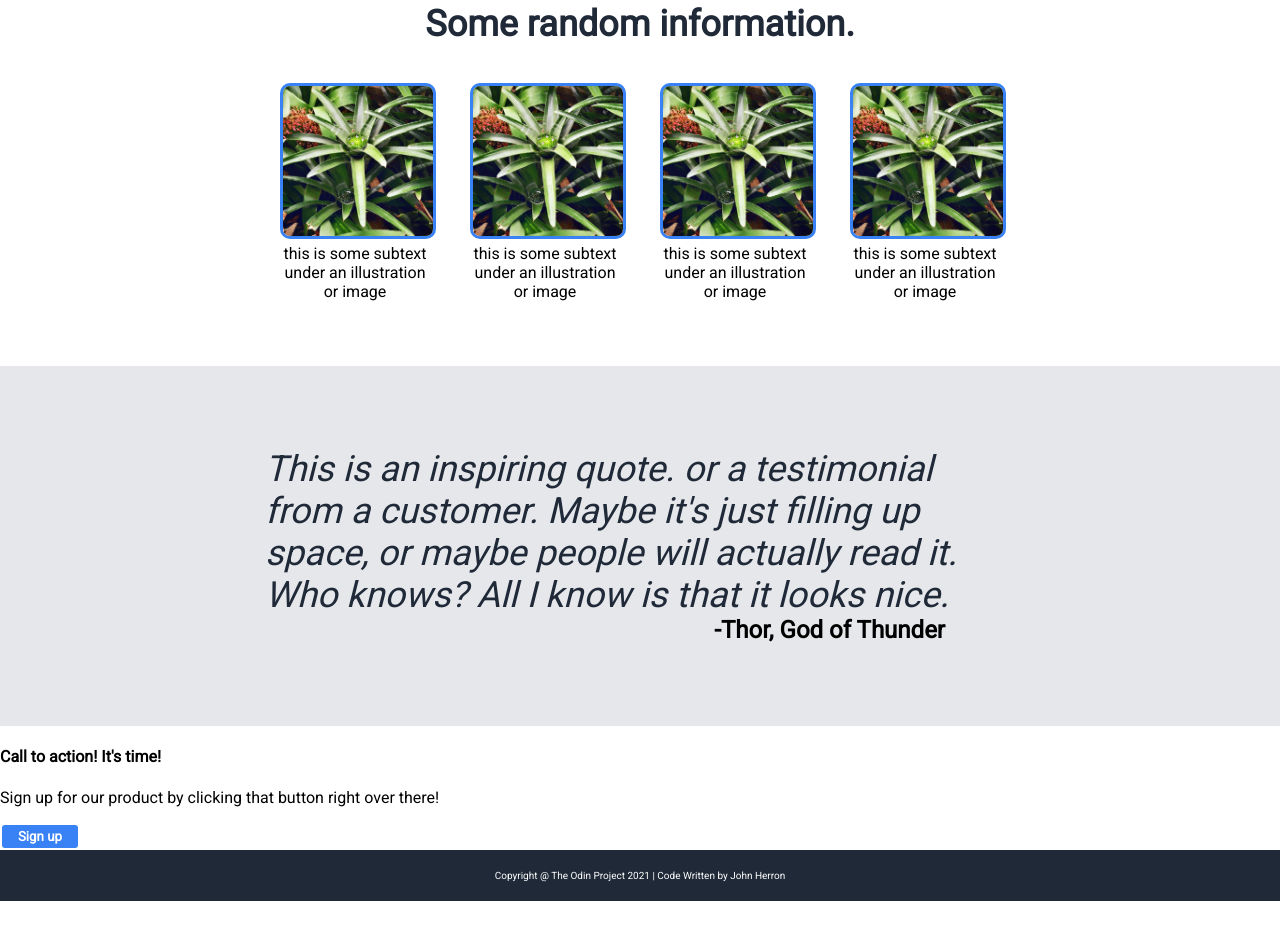
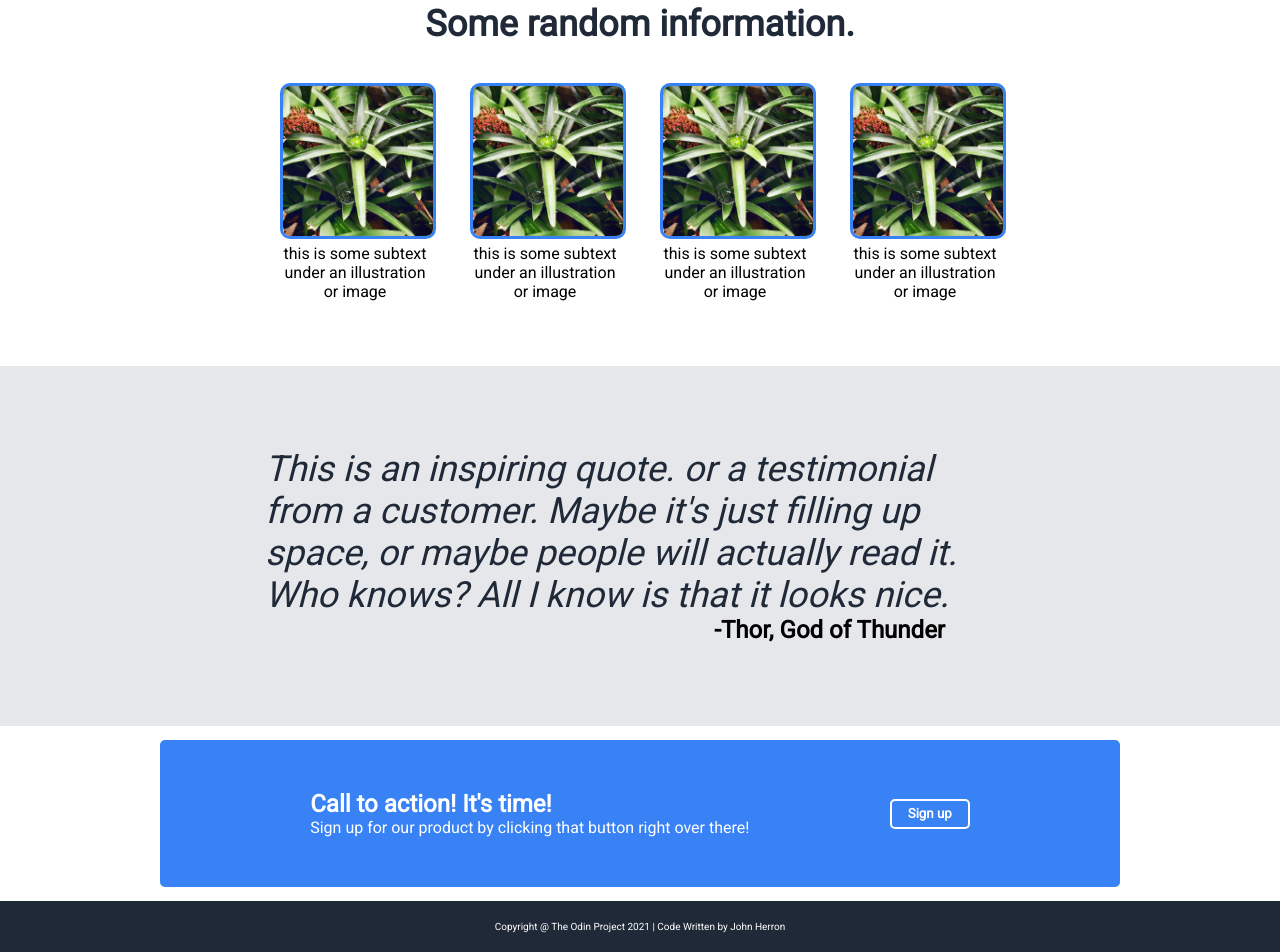
Before and after one commit to JohnHerron/odin-landing-page, a plain HTML site: page index.html in a window 1280 px wide. Shown: the part 403-1355 px from the top of the page. Before the commit the page ends 1304 px from the top, so only its background shows below. Drawn offline with Linux system fonts and the light colour scheme.

Commit message:
Style call to action section

```diff
--- a/index.html
+++ b/index.html
@@ -24,7 +24,9 @@
         <div class="hero-text">
             <div class="main-text">This website is awesome</div>
             <div class="secondary-text">This website has some subtext that goes here under the main title. It's a smaller font and the color is lower contrast.</div>
-            <button class="sign-up">Sign up</button>
+            <div class="button-container">
+                <button class="sign-up" onclick="#">Sign up</button>
+            </div>
         </div>
 
         <img src="./imgs/surfers.jpg" alt="a group of surfers on a body of water">
@@ -64,11 +66,13 @@
             </div>
 
             <div class="call-to-action">
-                <div class="text">
-                    <h4>Call to action! It's time!</h4>
-                    <p>Sign up for our product by clicking that button right over there!</p>
+                <div class="action-container">
+                    <div class="text">
+                        <div class ="action-header">Call to action! It's time!</div>
+                        <div class="action-text">Sign up for our product by clicking that button right over there!</div>
+                    </div>
+                    <button class="sign-up" onclick="#">Sign up</button>
                 </div>
-                <button class="sign-up">Sign up</button>
             </div>
         </div>
     </div>
--- a/styles.css
+++ b/styles.css
@@ -90,8 +90,8 @@ body {
 }
 
 button {
-    flex: 0 1 0px;
-    width: 80px;
+    flex: 0 1 80px;
+    width: 90px;
     background-color: #3882F6;
     border-style: none;
     border-radius: 5px;
@@ -101,10 +101,11 @@ button {
     padding: 4px;
 }
 
-.call-to-action > button {
+.action-container > button {
     border-style: solid;
     border-color: white;
     align-self: center;
+    height: 30px;
 }
 
 .content {
@@ -163,7 +164,7 @@ button {
 }
 
 .quote-section {
-    flex: 1 1 200px;
+    flex: 3 3 200px;
     background-color: #E5E7EB;
     padding: 80px 96px;
     display: flex;
@@ -188,3 +189,31 @@ button {
     font-weight: bolder;
     padding-right: 70px;
 }
+
+.call-to-action {
+    flex: 2 2 175px;
+    display: flex;
+    justify-content: center;
+    align-items: center;
+}
+
+.action-container {
+    flex: 0 1 800px;
+    background-color: #3882F6;
+    border-radius: 5px;
+    display: flex;
+    justify-content: space-around;
+    align-items: center;
+    padding: 50px 80px;
+}
+
+.action-header,
+.action-text {
+    color: white;
+    font-weight: 16px;
+}
+
+.action-header {
+    font-size: 24px;
+    font-weight: bolder;
+}
```
